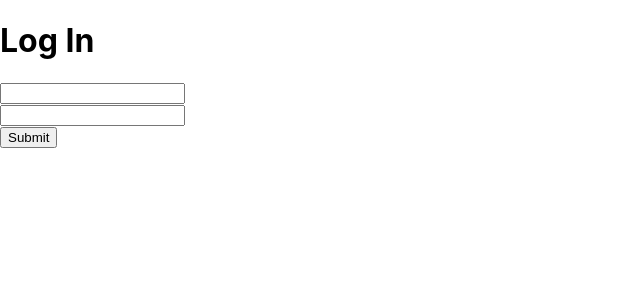
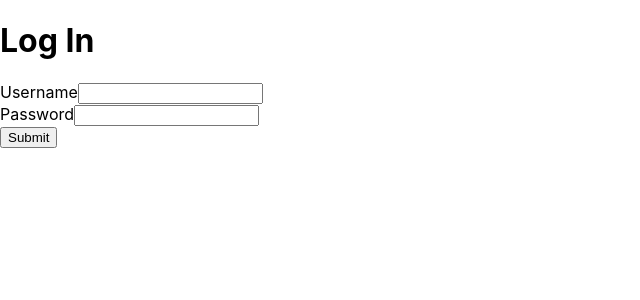
Before and after one commit to zach-cullen/fullstack-django-next, a Next.js app in the folder frontend/: page /login in a window 1280 px wide. Shown: the top 300 px of the page, without its empty margins (0-640 px from the left). Built offline with nearby package versions, Linux system fonts and the light colour scheme.

Commit message:
Add labels

```diff
--- a/frontend/pages/login.js
+++ b/frontend/pages/login.js
@@ -1,7 +1,5 @@
 import PageContainer from "../components/PageContainer"
 import { useFormik } from 'formik';
-
-
 
 const LogIn = () => {
   const title = "Log In"
@@ -12,7 +10,7 @@ const LogIn = () => {
       'password': ''
     },
     onSubmit: values => {
-      alert(JSON.stringify(values, null, 2));
+      console.log(values)
     },
   })
 
@@ -21,6 +19,7 @@ const LogIn = () => {
     <PageContainer title={title}>
       <h1>{title}</h1>
       <form onSubmit={formik.handleSubmit}>
+        <label htmlFor="username">Username</label>
         <input
           id="username"
           name="username"
@@ -29,6 +28,7 @@ const LogIn = () => {
           value={formik.values.username}
         />
         <br />
+        <label htmlFor="password">Password</label>
         <input
           id="password"
           name="password"
```
